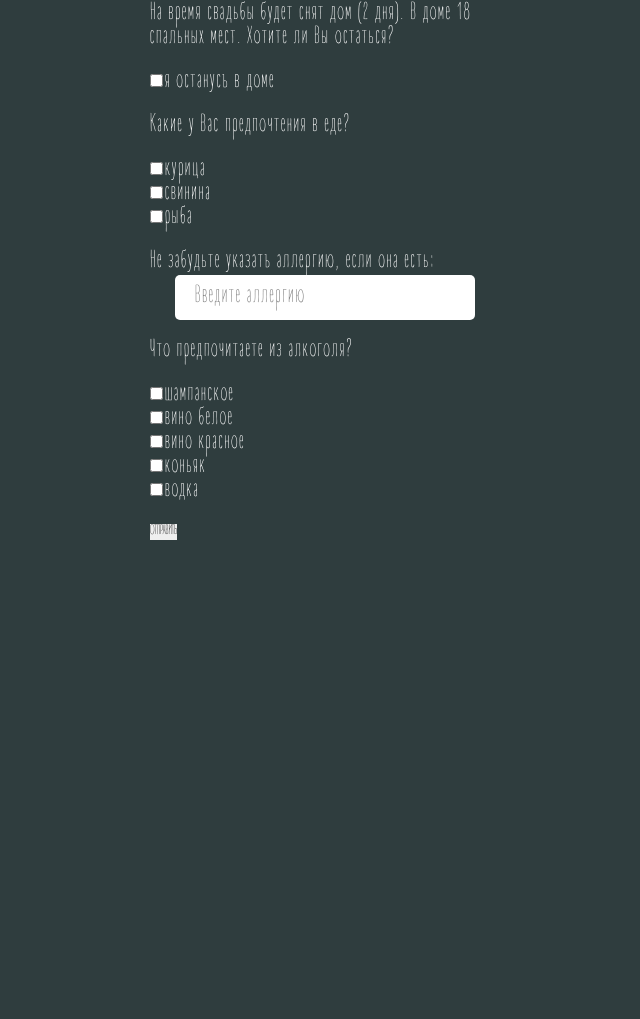
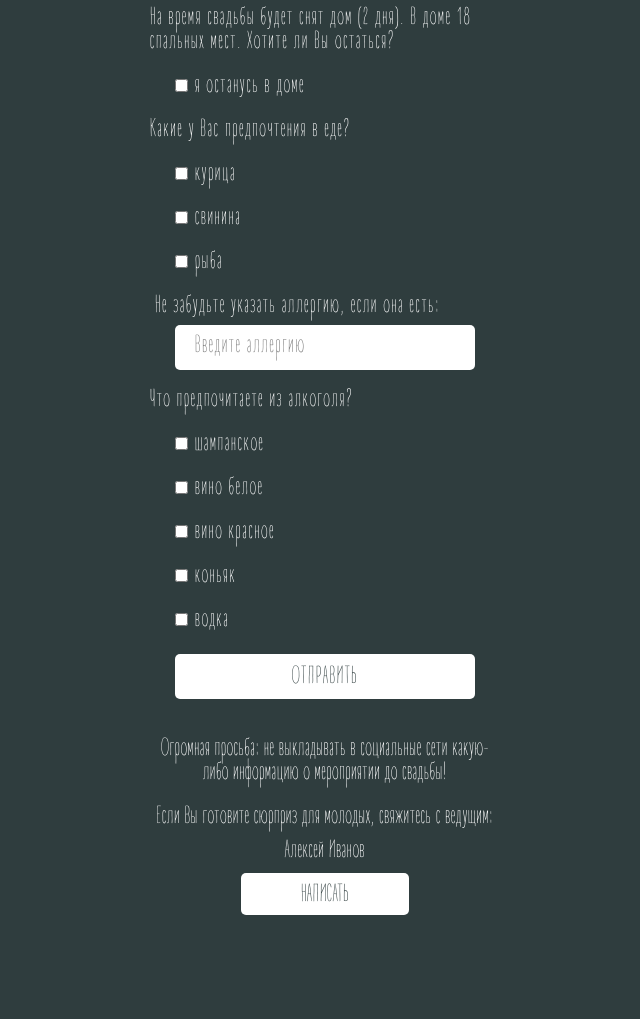
Before and after one commit to sem-a/vika-nikita-invite, a plain HTML site: page index.html in a window 1280 px wide. Shown: the part 2510-3529 px from the top of the page, without its empty margins (315-955 px from the left). Before the commit the page ends 3050 px from the top, so only its background shows below. Drawn offline with Linux system fonts and the light colour scheme.

Commit message:
Add files via upload

```diff
--- a/css/style.css
+++ b/css/style.css
@@ -152,8 +152,9 @@ input.form__input {
   letter-spacing: 2px;
   border-radius: 5px;
   padding: 0 20px;
+  margin-top: 5px;
 }
-input.item__checkbox {
+.item__checkbox {
   width: 300px;
   margin: 0 auto;
 }
@@ -163,6 +164,7 @@ p.form__text {
   letter-spacing: 2px;
 }
 label.form__label {
+  padding-left: 5px;
   font-size: 24px;
   color: white;
   letter-spacing: 2px;
@@ -173,6 +175,58 @@ label.form__label {
 .item__checkbox {
   margin-top: 20px;
 }
-.items__vatiant{
+.items__variant {
   margin-top: 20px;
 }
+.form__item-button {
+  text-align: center;
+  margin-top: 20px;
+}
+button.form__button {
+  width: 300px;
+  height: 45px;
+  padding-top: 5px;
+  background: white;
+  font-size: 24px;
+  color: #2F3D3E;
+  letter-spacing: 2px;
+  border-radius: 5px;
+  text-align: center;
+}
+
+/* предупрждение */
+
+.block__warning {
+  margin-top: 40px;
+  padding-bottom: 100px;
+}
+.warning__text p {
+  margin-top: 20px;
+  font-size: 24px;
+  color: white;
+  letter-spacing: 1px;
+  text-align: center;
+}
+.warning__name p{
+  margin-top: 10px;
+  font-size: 24px;
+  color: white;
+  letter-spacing: 1px;
+  text-align: center;
+}
+.warning__button {
+  text-align: center;
+  margin-top: 20px;
+  padding-bottom: 10px;
+}
+.warning__button a{
+  margin-top: 10px;
+  font-size: 24px;
+  background-color: white;
+  color: #2F3D3E;
+  letter-spacing: 1px;
+  text-align: center;
+  padding: 10px 60px 5px 60px;
+  border-radius: 5px;
+  text-decoration: none;
+}
--- a/index.html
+++ b/index.html
@@ -69,6 +69,9 @@
               переведите эти денъги в приют или приносите корм и другие вещи первой необходимости
               для животных на свадъбу, мы обязательно отвезём их сами
             </p>
+            <div class="warning__button">
+              <a href="https://vk.com/murmanpriut" target="_blank">ПРИЮТ</a>
+            </div>
           </div>
           <div class="wishes-item text">
             <p>возъмите с собой немного наличных денег - так праздник будет интересней</p>
@@ -101,7 +104,7 @@
             </p>
             <div class="item__checkbox">
               <input type="checkbox" name="house" id="house" class="form__checkbox" />
-              <label for="house" class="form__label">я останусь в доме</label>
+              <label for="house" class="form__label">я останусъ в доме</label>
             </div>
           </div>
           <div class="form__item">
@@ -129,7 +132,7 @@
           </div>
           <div class="form__item">
             <label for="allerg" class="form__label"
-              >Не забудъте указать аллергию, если она естъ:</label
+              >Не забудъте указатъ аллергию, если она естъ:</label
             >
             <div class="item">
               <input
@@ -196,13 +199,30 @@
               </div>
             </div>
           </div>
-          <div class="form__item">
+          <div class="form__item-button">
             <button class="form__button">ОТПРАВИТЬ</button>
           </div>
         </form>
       </div>
     </div>
 
+    <div class="block__warning">
+      <div class="wrapper">
+        <div class="warning__text">
+          <p>Огромная просъба: не выкладыватъ в социалъные сети какую-либо информацию  о мероприятии до свадъбы!</p>
+        </div>
+        <div class="warning__text">
+          <p>Если Вы готовите сюрприз для молодых, свяжитесъ с ведущим:</p>
+        </div>
+        <div class="warning__name">
+          <p>Алексей Иванов</p>
+        </div>
+        <div class="warning__button">
+          <a href="https://vk.com/olga.v.zhurba" target="_blank">НАПИСАТЬ</a>
+        </div>
+      </div>
+    </div>
+
     <script src="js/script.js"></script>
   </body>
 </html>
```
